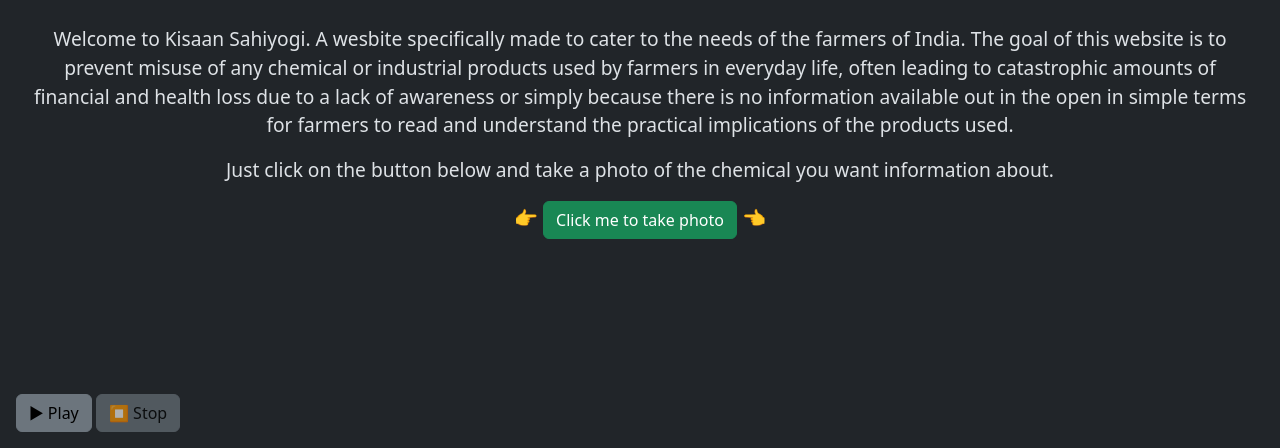
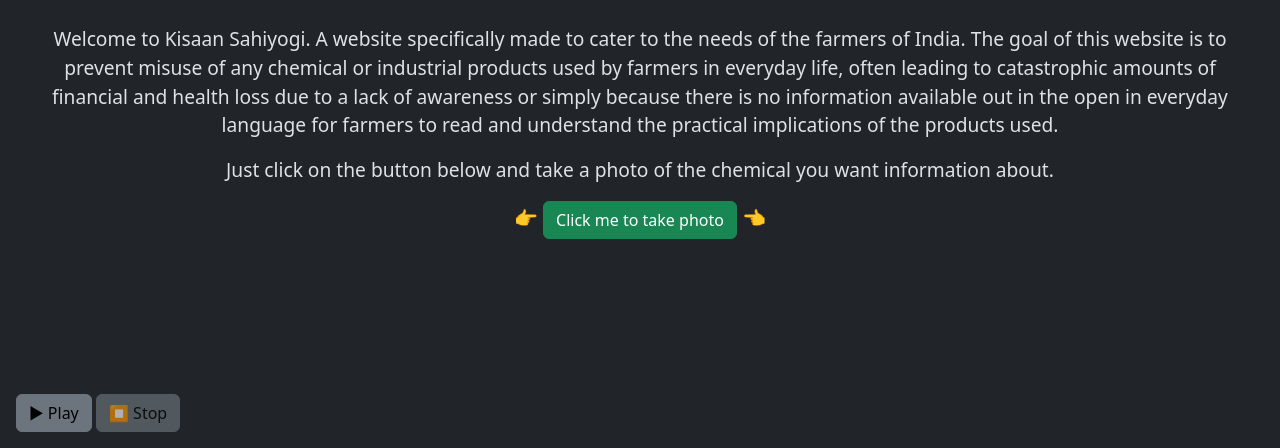
Before and after one commit to Harshit264/Kisaan_Sahiyogi, a website: page index.html in a window 1280 px wide. Shown: the part 352-800 px from the top of the page. Drawn offline with nearby package versions, Linux system fonts and the light colour scheme.

Commit message:
Fixed a few elements

```diff
--- a/index.html
+++ b/index.html
@@ -38,7 +38,7 @@
     <div class="startingScreen" id="startingScreen">
         <div style="font-size: clamp(2rem, 1.27rem + 3.64vw, 3.5rem); margin: 0.5em; border: 0.5em; text-align: center; font-weight: bold;" class="title">Kisaan Sahiyogi</div>
         <div class="startingTextContainer">
-            <p class="pi1">Welcome to Kisaan Sahiyogi. A wesbite specifically made to cater to the needs of the farmers of India. The goal of this website is to prevent misuse of any chemical or industrial products used by farmers in everyday life, often leading to catastrophic amounts of financial and health loss due to a lack of awareness or simply because there is no information available out in the open in simple terms for farmers to read and understand the practical implications of the products used.</p>
+            <p class="pi1">Welcome to Kisaan Sahiyogi. A website specifically made to cater to the needs of the farmers of India. The goal of this website is to prevent misuse of any chemical or industrial products used by farmers in everyday life, often leading to catastrophic amounts of financial and health loss due to a lack of awareness or simply because there is no information available out in the open in everyday language for farmers to read and understand the practical implications of the products used.</p>
             <p class="pi2">Just click on the button below and take a photo of the chemical you want information about.</p>
         </div>
         <p style="font-size: 1.2em;">👉 <button id="imgBtn" class="btn btn-success">Click me to take photo</button> 👈</p>
```
